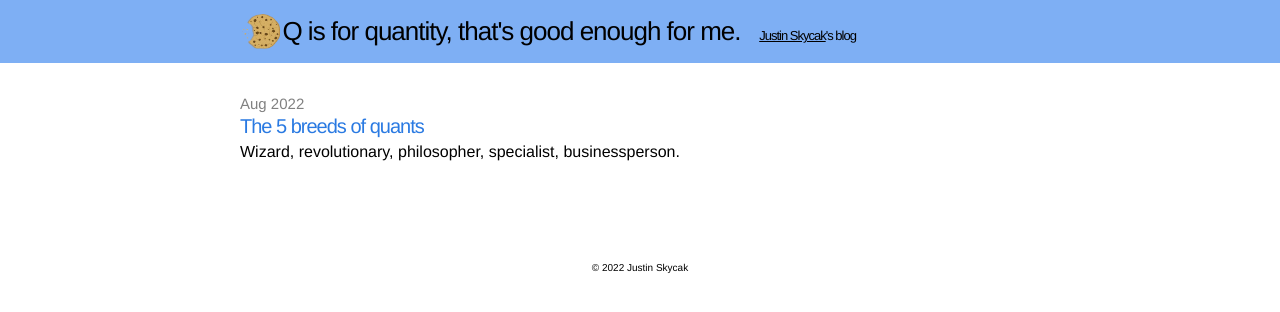
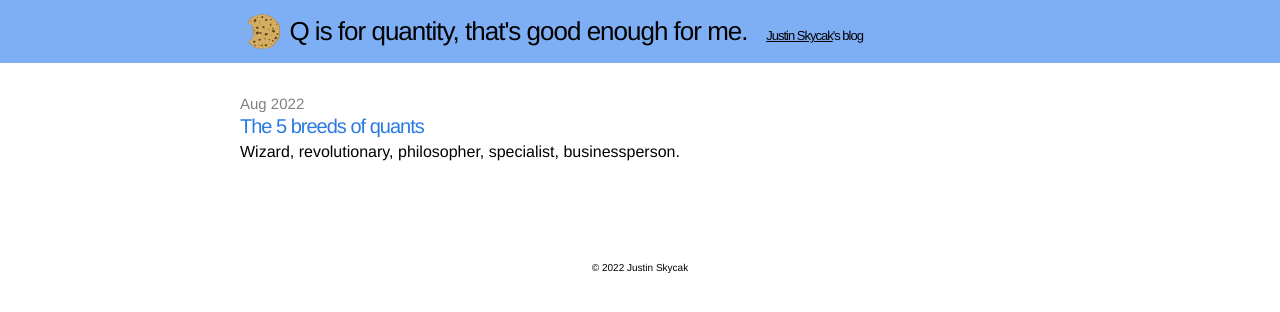
Before and after one commit to quantmonster/quantmonster.github.io, a Jekyll site: the page built from index.html, in a window 1280 px wide. Shown: the top 312 px of the page. Built offline with Jekyll 4.4.1, drawn with Linux system fonts in a browser that asks for light colours.

Commit message:
Update header.html

```diff
--- a/_includes/header.html
+++ b/_includes/header.html
@@ -7,6 +7,7 @@
         <td valign="center">
           <a style="text-decoration:none;" href="{{ site.baseurl }}/"><img src="/images/cookie.png" style="float:left; height:35px; vertical-align: middle;"></a>
         </td>
+        <td style="width:5px;"></td>
         <td valign="center"><div class="site-title">
           <a style="text-decoration:none; color:black" href="{{ site.baseurl }}/"><!--<img src="/images/cookie.png" width="25px"> -->Q is for quantity, that's good enough for me. &nbsp;&nbsp;<a style="text-decoration:none; color:black" href="https://justinmath.com" target="_blank"><font size="2em"><u>Justin Skycak</u>'s blog</font></a></a>
         </div></td>
```
